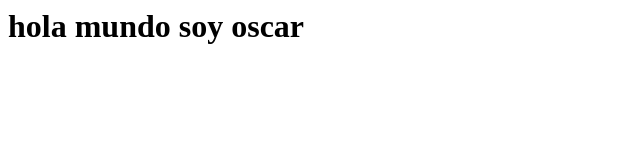
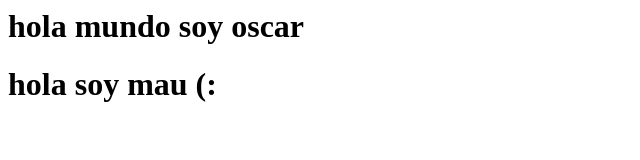
Before and after one commit to alonsin/practica, a plain HTML site: page index.html in a window 1280 px wide. Shown: the whole page, without its empty margins (0-640 px from the left). Drawn offline with Linux system fonts and the light colour scheme.

Commit message:
mau agregó una línea

```diff
--- a/index.html
+++ b/index.html
@@ -3,5 +3,6 @@
 
   <body>
     <h1>hola mundo soy oscar</h1>
+    <h1>hola soy mau (:</h1>
   </body>
 </html>
```
